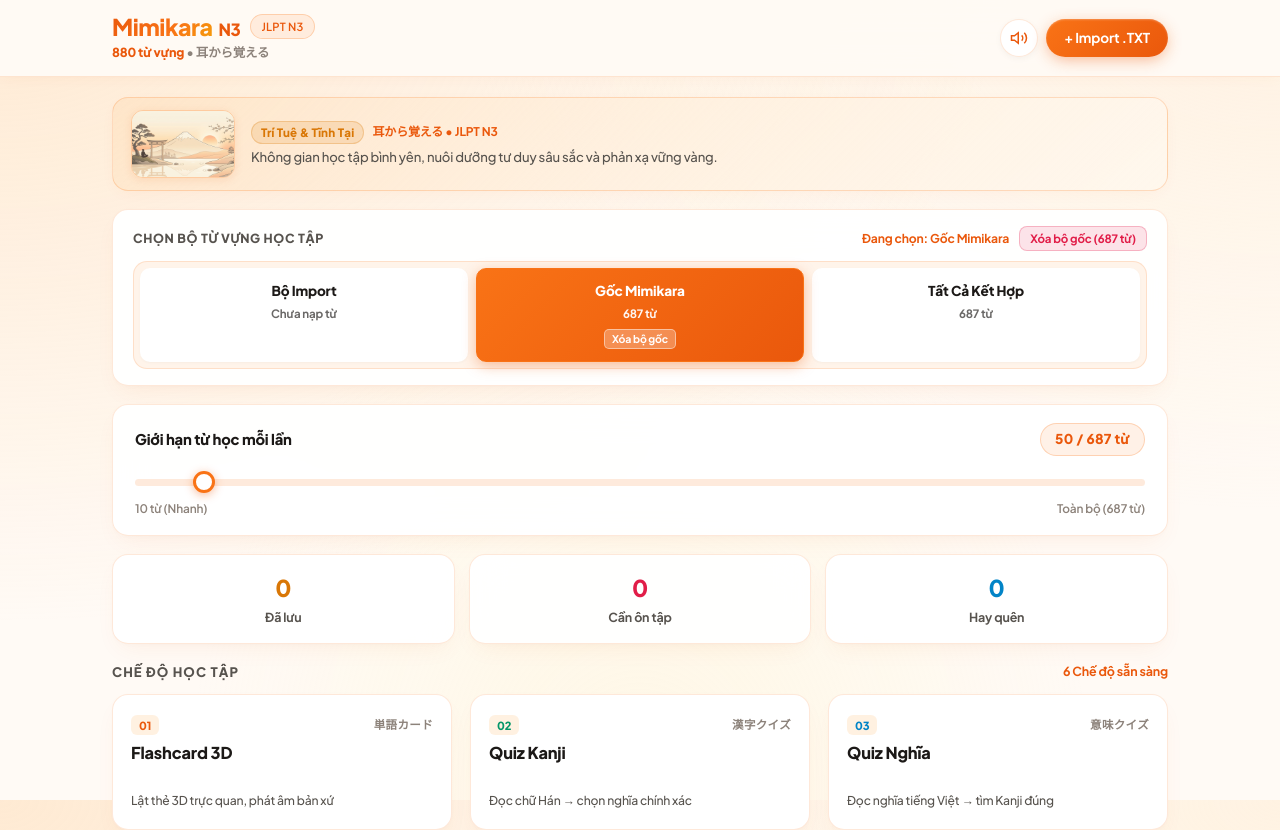
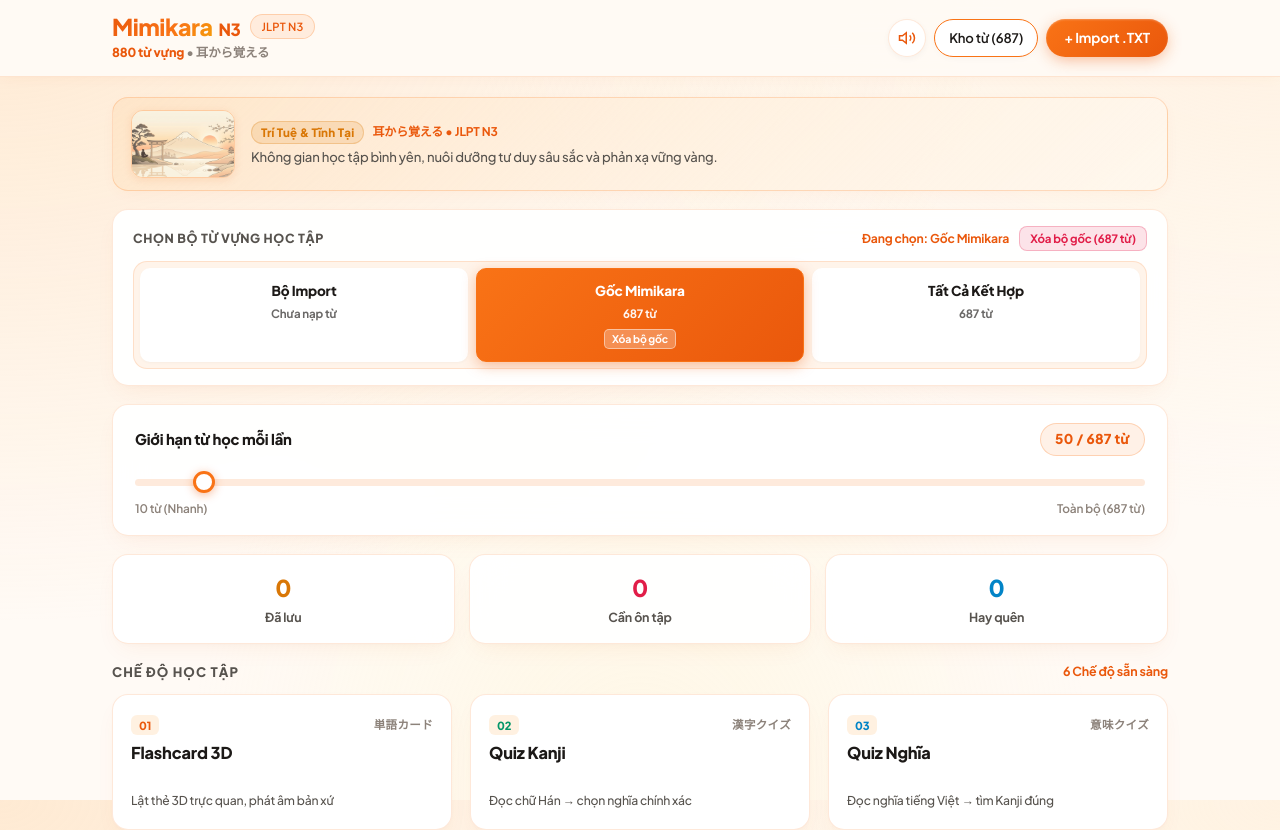
Before and after one commit to DangNguyen0703/mimikara-n3, a Next.js app: page / in a window 1280 px wide. Shown: the top 830 px of the page. Built offline with nearby package versions, Linux system fonts and the light colour scheme.

Commit message:
Fix delete functionality for imported and default vocabulary

```diff
--- a/app/page.tsx
+++ b/app/page.tsx
@@ -208,8 +208,8 @@
               )}
             </button>
 
-            {/* View Imported List Button */}
-            {mounted && importedWords.length > 0 ? (
+            {/* View Active List Button */}
+            {mounted && activeWords.length > 0 ? (
               <button
                 className="btn btn-secondary"
                 onClick={() => {
@@ -217,9 +217,9 @@
                   setShowImportedList(true);
                 }}
                 style={{ fontSize: '0.82rem', padding: '8px 14px', borderRadius: '9999px', borderColor: 'var(--accent)', flexShrink: 0 }}
-                title="Xem danh sách từ đã import"
+                title="Xem danh sách từ đang học"
               >
-                Kho từ ({importedWords.length})
+                Kho từ ({activeWords.length})
               </button>
             ) : null}
 
@@ -428,7 +428,7 @@
               }}>
                 {defaultDeleted ? 'Đã xóa (687 từ)' : '687 từ'}
               </span>
-              {!defaultDeleted ? (
+              {!defaultDeleted && (
                 <span
                   onClick={(e) => {
                     e.stopPropagation();
@@ -449,28 +449,6 @@
                   title="Xóa bộ từ mẫu này"
                 >
                   Xóa bộ gốc
-                </span>
-              ) : (
-                <span
-                  onClick={(e) => {
-                    e.stopPropagation();
-                    sounds.playTap();
-                    restoreDefaultWords();
-                  }}
-                  style={{
-                    marginTop: 3,
-                    fontSize: '0.66rem',
-                    fontWeight: 700,
-                    padding: '1px 7px',
-                    borderRadius: '5px',
-                    background: 'var(--bg-secondary)',
-                    color: 'var(--accent-hover)',
-                    border: '1px solid var(--accent)',
-                    cursor: 'pointer',
-                  }}
-                  title="Khôi phục lại bộ mẫu gốc"
-                >
-                  Khôi phục
                 </span>
               )}
             </button>
@@ -680,7 +658,7 @@
               Xác Nhận Xóa Bộ Mẫu Gốc?
             </h3>
             <p style={{ fontSize: '0.85rem', color: 'var(--text-secondary)', lineHeight: 1.5, marginBottom: 20 }}>
-              Bạn có chắc chắn muốn xóa bộ từ vựng mẫu <strong>(687 từ)</strong>? Sau khi xóa, bạn sẽ tập trung hoàn toàn vào bộ từ vựng tùy chỉnh (880 từ) bạn nạp vào. Bạn có thể khôi phục lại bất kỳ lúc nào nếu cần.
+              Bạn có chắc chắn muốn xóa bộ từ vựng mẫu <strong>(687 từ)</strong>? Sau khi xóa, bạn sẽ tập trung hoàn toàn vào bộ từ vựng tùy chỉnh (880 từ) bạn nạp vào. Bạn <strong>sẽ không thể khôi phục lại</strong> bộ từ này trừ khi xóa dữ liệu trang web.
             </p>
             <div style={{ display: 'flex', gap: 10 }}>
               <button
--- a/components/ImportedListModal.tsx
+++ b/components/ImportedListModal.tsx
@@ -11,11 +11,11 @@
 }
 
 export default function ImportedListModal({ onClose, onOpenImportNew }: ImportedListModalProps) {
-  const { importedWords, deleteImportedWord, clearImported, setVocabSource } = useVocabulary();
+  const { activeWords, deleteWord, clearImported, setVocabSource, vocabSource } = useVocabulary();
   const [search, setSearch] = useState('');
   const [selectedWord, setSelectedWord] = useState<VocabWord | null>(null);
 
-  const filtered = importedWords.filter(w => {
+  const filtered = activeWords.filter(w => {
     const q = search.toLowerCase().trim();
     if (!q) return true;
     return (
@@ -33,10 +33,10 @@
         <div style={{ display: 'flex', justifyContent: 'space-between', alignItems: 'center', marginBottom: 14 }}>
           <div>
             <h2 style={{ fontSize: '1.2rem', fontWeight: 800, color: 'var(--text-primary)', lineHeight: 1.2 }}>
-              Kho Từ Vựng Đã Import
+              Kho Từ Vựng Đang Học
             </h2>
             <p style={{ fontSize: '0.75rem', color: 'var(--text-secondary)' }}>
-              {importedWords.length} từ vựng trong bộ nhớ trình duyệt
+              {activeWords.length} từ vựng trong bộ nhớ
             </p>
           </div>
           <button
@@ -83,7 +83,7 @@
 
         {/* Word List */}
         <div style={{ flex: 1, overflowY: 'auto', display: 'flex', flexDirection: 'column', gap: 8, paddingRight: 2, minHeight: 200, maxHeight: '55vh' }}>
-          {importedWords.length === 0 ? (
+          {activeWords.length === 0 ? (
             <div style={{ textAlign: 'center', padding: '40px 10px', color: 'var(--text-muted)' }}>
               <p style={{ fontSize: '1rem', fontWeight: 700, color: 'var(--text-primary)' }}>
                 Chưa có từ vựng nào được import
@@ -160,9 +160,9 @@
 
                       <button
                         onClick={() => {
-                          if (confirm(`Xóa từ "${w.kanji}" khỏi danh sách import?`)) {
+                          if (confirm(`Xóa từ "${w.kanji}" khỏi danh sách?`)) {
                             sounds.playTap();
-                            deleteImportedWord(w.id);
+                            deleteWord(w.id);
                           }
                         }}
                         style={{
@@ -214,7 +214,7 @@
         </div>
 
         {/* Footer */}
-        {importedWords.length > 0 && (
+        {activeWords.length > 0 && (
           <div style={{
             marginTop: 14,
             paddingTop: 12,
@@ -228,12 +228,12 @@
               style={{ fontSize: '0.82rem', padding: '8px 16px', borderRadius: '9999px' }}
               onClick={() => {
                 sounds.playTap();
-                setVocabSource('imported');
                 onClose();
               }}
             >
-              Học bộ này ({importedWords.length} từ)
+              Học bộ này ({activeWords.length} từ)
             </button>
+            {vocabSource === 'imported' && (
               <button
                 onClick={() => {
                   if (confirm('Bạn có chắc muốn xóa TẤT CẢ từ đã import? (Dữ liệu gốc 687 từ vẫn còn nguyên)')) {
@@ -252,6 +252,7 @@
               >
                 Xóa tất cả từ import
               </button>
+            )}
           </div>
         )}
       </div>
--- a/hooks/useVocabulary.ts
+++ b/hooks/useVocabulary.ts
@@ -11,10 +11,15 @@
   const [importedWords, setImportedWords] = useLocalStorage<VocabWord[]>('imported_words', []);
   const [vocabSource, setVocabSourceState] = useLocalStorage<VocabSource>('active_vocab_source', 'default');
   const [defaultDeleted, setDefaultDeleted] = useLocalStorage<boolean>('default_vocab_deleted', false);
+  const [deletedDefaultIds, setDeletedDefaultIds] = useLocalStorage<number[]>('deleted_default_ids', []);
 
   const defaultWords = useMemo(() => {
-    return defaultDeleted ? [] : vocabulary;
-  }, [defaultDeleted]);
+    if (defaultDeleted) return [];
+    if (deletedDefaultIds.length > 0) {
+      return vocabulary.filter(w => !deletedDefaultIds.includes(w.id));
+    }
+    return vocabulary;
+  }, [defaultDeleted, deletedDefaultIds]);
 
   const allWords = useMemo(() => {
     return [...defaultWords, ...importedWords];
@@ -78,6 +83,16 @@
     setImportedWords(prev => prev.filter(w => w.id !== id));
   }, [setImportedWords]);
 
+  const deleteDefaultWord = useCallback((id: number) => {
+    setDeletedDefaultIds(prev => [...prev, id]);
+  }, [setDeletedDefaultIds]);
+
+  const deleteWord = useCallback((id: number) => {
+    // Delete from both just in case
+    setImportedWords(prev => prev.filter(w => w.id !== id));
+    setDeletedDefaultIds(prev => [...new Set([...prev, id])]);
+  }, [setImportedWords, setDeletedDefaultIds]);
+
   const clearImported = useCallback(() => {
     setImportedWords([]);
     setVocabSourceState(defaultDeleted ? 'imported' : 'default');
@@ -108,6 +123,8 @@
     lookupWord,
     addImportedWords,
     deleteImportedWord,
+    deleteDefaultWord,
+    deleteWord,
     clearImported,
     deleteDefaultWords,
     restoreDefaultWords,
```
Lines whose indentation alone changed are shown as unchanged.
